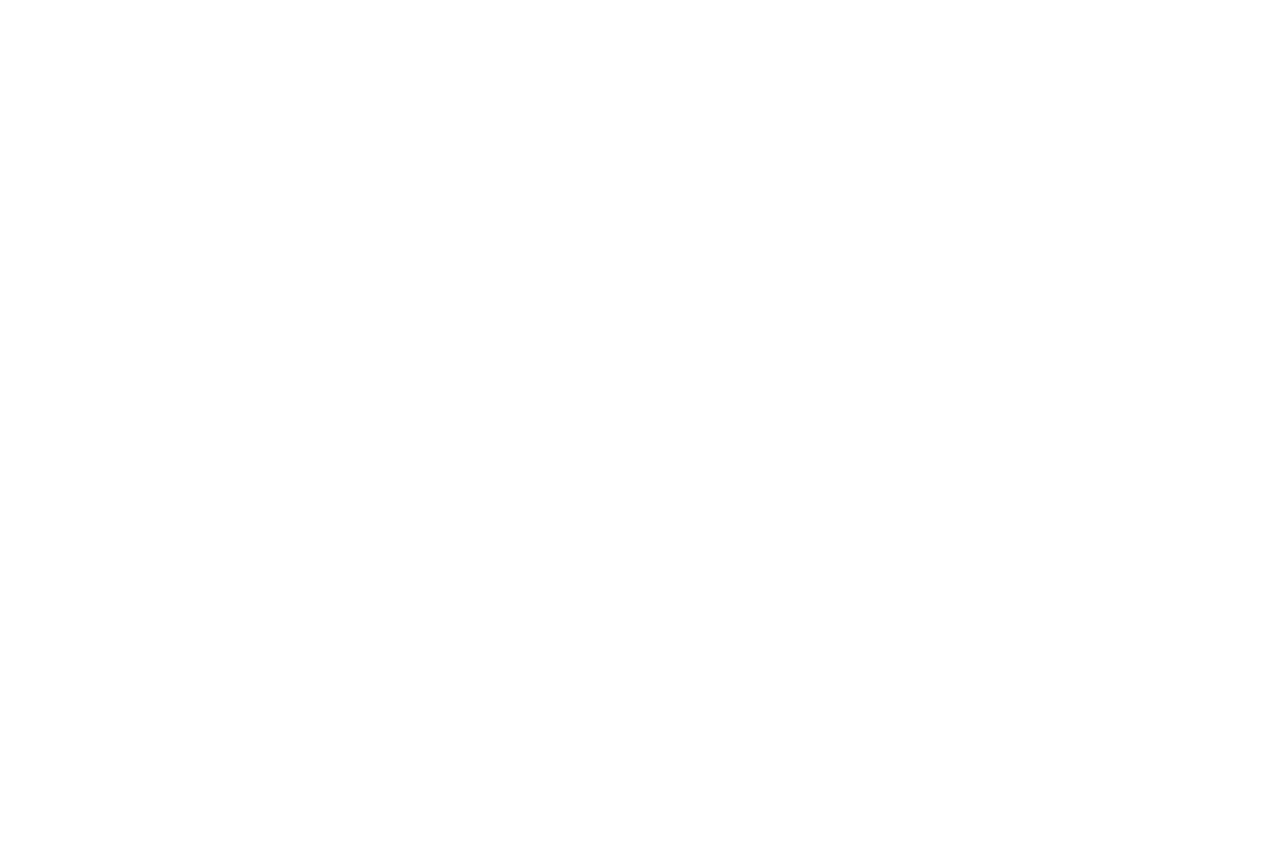
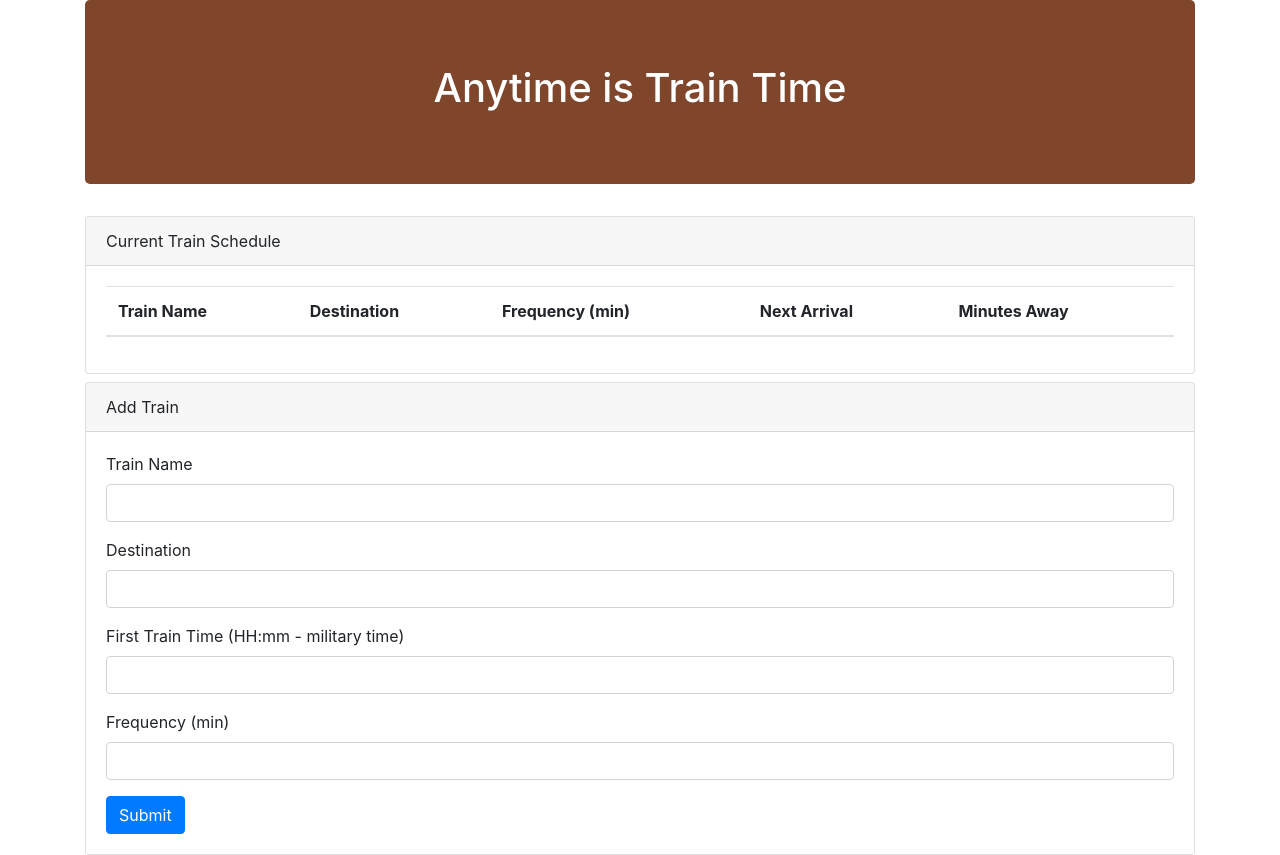
Before and after one commit to Gail-Deadwyler/TrainTime, a plain HTML site: page index.html in a window 1280 px wide. Before the commit the page ends 800 px from the top, so only its background shows below. Drawn offline with nearby package versions, Linux system fonts and the light colour scheme.

Commit message:
added layout and structure for index.html

```diff
--- a/index.html
+++ b/index.html
@@ -22,8 +22,66 @@
     <script src="https://cdn.jsdelivr.net/momentjs/2.12.0/moment.min.js"></script>
 </head>
 <body>
-
-
+    <!-- Train Time -->
+  <div class="container">
+        <!-- Jumbotron -->
+        <div class="jumbotron" style="background-color: #7F462C; color: white">
+          <h1 class="text-center">Anytime is Train Time</h1>
+        </div>
+        <div class="row">
+          <div class="col-lg-12">
+            <!-- Train Schedule -->
+            <div class="card">
+              <div class="card-header">
+                Current Train Schedule
+              </div>
+              <div class="card-body">
+                <table class="table table-hover" id='train-table'>
+                  <thead>
+                    <tr>
+                      <th>Train Name</th>
+                      <th>Destination</th>
+                      <th>Frequency (min)</th>
+                      <th>Next Arrival</th>
+                      <th>Minutes Away</th>
+                    </tr>
+                  </thead>
+                  <tbody>
+                  </tbody>
+                </table>
+              </div>
+            </div>
+            <!-- Add Train  -->
+            <div class="card mt-2">
+              <div class="card-header">
+                Add Train
+              </div>
+              <div class="card-body">
+                <!-- Entry Form -->
+                <form>
+                  <div class="form-group">
+                    <label for="train-name-input">Train Name</label>
+                    <input type="text" class="form-control" id="train-name-input">
+                  </div>
+                  <div class="form-group">
+                    <label for="destination-input">Destination</label>
+                    <input type="text" class="form-control" id="destination-input">
+                  </div>
+                  <div class="form-group">
+                    <label for="first-train-input">First Train Time (HH:mm - military time)</label>
+                    <input type="text" class="form-control" id="first-train-input">
+                  </div>
+                  <div class="form-group">
+                    <label for="frequency-input">Frequency (min)</label>
+                    <input type="text" class="form-control" id="frequency-input">
+                  </div>
+                  <button type="submit" class="btn btn-primary" id="add-train-btn">Submit</button>
+                </form>
+              </div>
+            </div>
+          </div>
+        </div>
+      </div>
 
     <script src="assets/javascript/logic.js"></script>
 </body>
```
